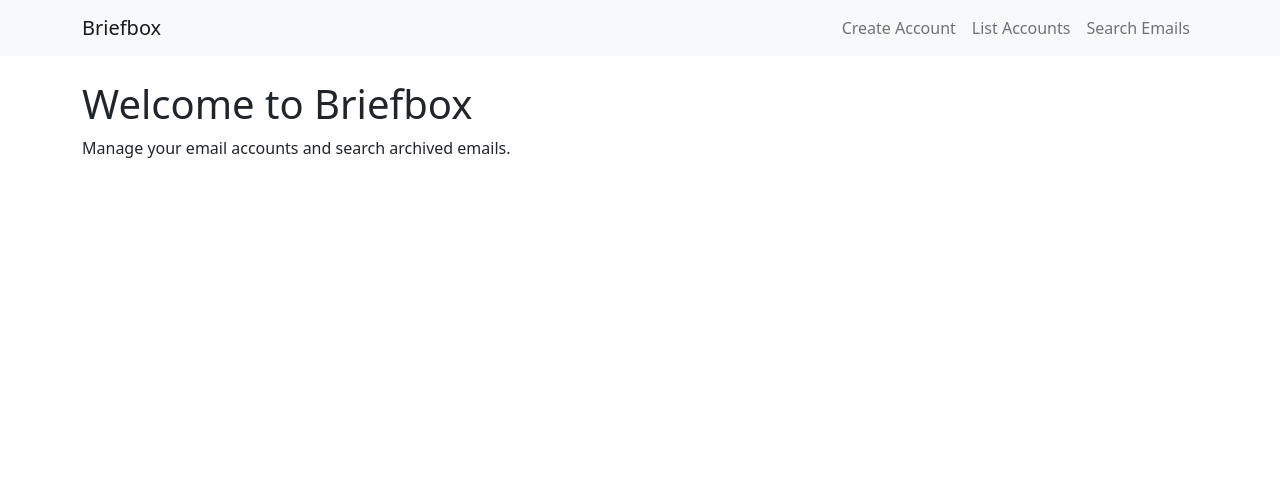
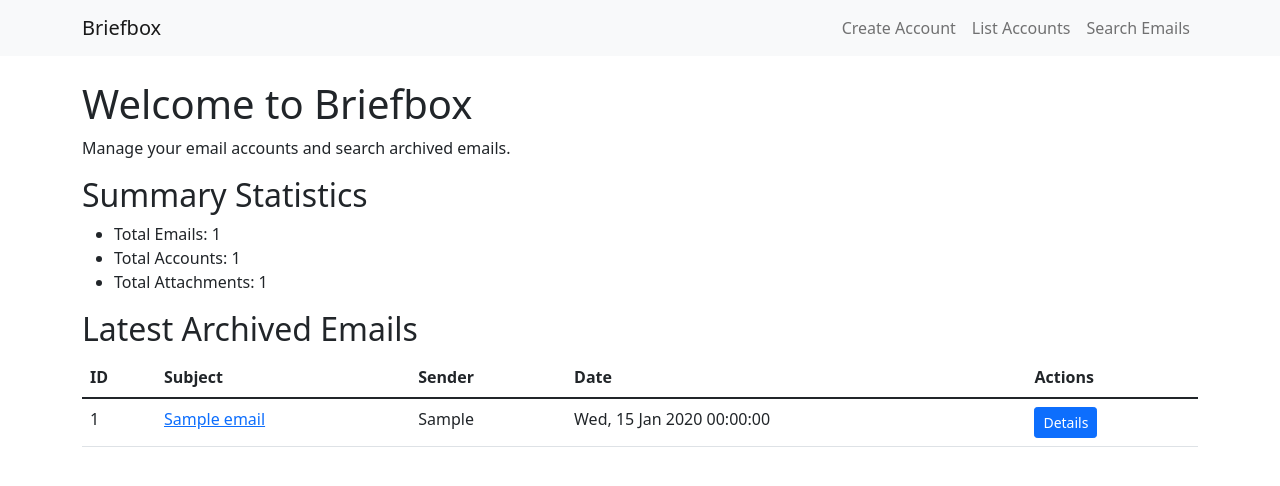
Before and after one commit to bandundu/email-archiver, a Flask app: page / in a window 1280 px wide. Shown: the top 486 px of the page. Run offline with Flask 3, Linux system fonts and the light colour scheme; tables that the repository leaves empty hold one stand-in row (values such as "Sample post"); some libraries are stand-ins or nearby versions.

Commit message:
Add date formatting filter and update index page

```diff
--- a/app.py
+++ b/app.py
@@ -1,12 +1,43 @@
 from flask import Flask, render_template, request, redirect, url_for
 import email_archiver
 import sqlite3
+from dateutil import parser
 
 app = Flask(__name__)
 
+
+@app.template_filter('format_date')
+def format_date(date_str):
+    # Use dateutil.parser to handle various date formats with or without timezone information
+    date_obj = parser.parse(date_str)
+    # Format the date as desired (e.g., without timezone information)
+    return date_obj.strftime('%a, %d %b %Y %H:%M:%S')
+
+app.jinja_env.filters['format_date'] = format_date
+
 @app.route('/')
 def index():
-    return render_template('index.html')
+    conn = sqlite3.connect('email_archive.db')
+    cursor = conn.cursor()
+
+    # Fetch the latest archived emails
+    cursor.execute("SELECT * FROM emails ORDER BY date DESC LIMIT 5")
+    latest_emails = cursor.fetchall()
+
+    # Fetch summary statistics
+    cursor.execute("SELECT COUNT(*) FROM emails")
+    total_emails = cursor.fetchone()[0]
+
+    cursor.execute("SELECT COUNT(*) FROM accounts")
+    total_accounts = cursor.fetchone()[0]
+
+    cursor.execute("SELECT COUNT(*) FROM attachments")
+    total_attachments = cursor.fetchone()[0]
+
+    conn.close()
+
+    return render_template('index.html', latest_emails=latest_emails, total_emails=total_emails,
+                           total_accounts=total_accounts, total_attachments=total_attachments)
 
 @app.route('/create_account', methods=['GET', 'POST'])
 def create_account():
--- a/email_archiver.py
+++ b/email_archiver.py
@@ -5,6 +5,7 @@ import email
 import sqlite3
 import time
 import logging
+import re
 
 # Configure logging
 logging.basicConfig(level=logging.INFO, filename='email_archiver.log', filemode='a',
@@ -275,13 +276,23 @@ def get_email_details(conn, email_id):
     cursor = conn.cursor()
     cursor.execute("SELECT *, (SELECT GROUP_CONCAT(filename) FROM attachments WHERE email_id = emails.id) AS attachments FROM emails WHERE id = ?", (email_id,))
     email = cursor.fetchone()
+    html_tags = re.compile(r'<(?!!)(?P<tag>[a-zA-Z]+).*?>', re.IGNORECASE)
+
     if email:
         content_type = 'text/plain'
         logging.info(f"Email with ID {email_id} is a plain text email.")
-        if email[6].strip().startswith('<!DOCTYPE html>') or email[6].strip().startswith('<html') or email[6].strip().startswith('<?xml'):
+        if '<!doctype html>' in email[6].lower() or '<html' in email[6].lower() or html_tags.search(email[6]) is not None:
             content_type = 'text/html'
             logging.info(f"Email with ID {email_id} is an HTML email.")
-        email = email[:6] + (email[6], content_type) + (email[-1],)
+            # Extract the HTML portion of the email
+            html_start = email[6].lower().find('<!doctype html>') if '<!doctype html>' in email[6].lower() else email[6].lower().find('<html')
+            html_end = email[6].lower().rfind('</html>') + len('</html>')
+            if html_start != -1 and html_end != -1:
+                email = email[:6] + (email[6][html_start:html_end], content_type) + (email[-1],)
+            else:
+                email = email[:6] + (email[6], content_type) + (email[-1],)
+        else:
+            email = email[:6] + (email[6], content_type) + (email[-1],)
         attachments = email[-1].split(',') if email[-1] else []
         logging.info(f"Email details and attachments fetched successfully for email ID {email_id}.")
         return email, attachments
--- a/templates/create_account.html
+++ b/templates/create_account.html
@@ -3,7 +3,7 @@
 {% block title %}Create Account{% endblock %}
 
 {% block content %}
-    <h2>Create Account</h2>
+    <h2>Add Account</h2>
     {% if error_message %}
     <div class="alert alert-danger">{{ error_message }}</div>
     {% endif %}
--- a/templates/email_details.html
+++ b/templates/email_details.html
@@ -9,8 +9,7 @@
         <h5 class="card-title">Subject: {{ email[2] }}</h5>
         <p class="card-text"><strong>Sender:</strong> {{ email[3] }}</p>
         <p class="card-text"><strong>Recipients:</strong> {{ email[4] }}</p>
-        <p class="card-text"><strong>Date:</strong> {{ email[5] }}</p>
-        <p class="card-text"><strong>Body:</strong></p>
+        <p class="card-text"><strong>Date:</strong> {{ email[5]|format_date }}</p>
         {% if email[7] == 'text/plain' %}
         <pre>{{ email[6] }}</pre>
         {% elif email[7] == 'text/html' %}
--- a/templates/index.html
+++ b/templates/index.html
@@ -3,6 +3,37 @@
 {% block title %}Home{% endblock %}
 
 {% block content %}
-<h1>Welcome to Briefbox</h1>
-<p>Manage your email accounts and search archived emails.</p>
+    <h1>Welcome to Briefbox</h1>
+    <p>Manage your email accounts and search archived emails.</p>
+    <h2>Summary Statistics</h2>
+    <ul>
+        <li>Total Emails: {{ total_emails }}</li>
+        <li>Total Accounts: {{ total_accounts }}</li>
+        <li>Total Attachments: {{ total_attachments }}</li>
+    </ul>
+    <h2>Latest Archived Emails</h2>
+    <table class="table">
+        <thead>
+            <tr>
+                <th>ID</th>
+                <th>Subject</th>
+                <th>Sender</th>
+                <th>Date</th>
+                <th>Actions</th>
+            </tr>
+        </thead>
+        <tbody>
+            {% for email in latest_emails %}
+            <tr>
+                <td>{{ email[0] }}</td>
+                <td><a href="{{ url_for('email_details', email_id=email[0]) }}">{{ email[2] }}</a></td>
+                <td>{{ email[3] }}</td>
+                <td>{{ email[5]|format_date }}</td>
+                <td>
+                    <a href="{{ url_for('email_details', email_id=email[0]) }}" class="btn btn-sm btn-primary">Details</a>
+                </td>
+            </tr>
+            {% endfor %}
+        </tbody>
+    </table>
 {% endblock %}
--- a/templates/search_emails.html
+++ b/templates/search_emails.html
@@ -29,7 +29,7 @@
             <td>{{ email[0] }}</td>
             <td>{{ email[2] }}</td>
             <td>{{ email[3] }}</td>
-            <td>{{ email[5] }}</td>
+            <td>{{ email[5]|format_date }}</td>
             <td>
                 <a href="{{ url_for('email_details', email_id=email[0]) }}" class="btn btn-sm btn-primary">Details</a>
             </td>
```
